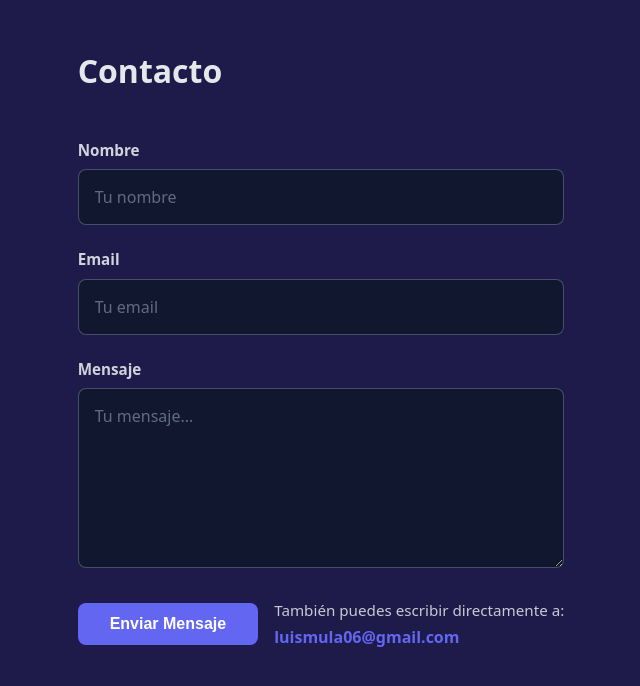
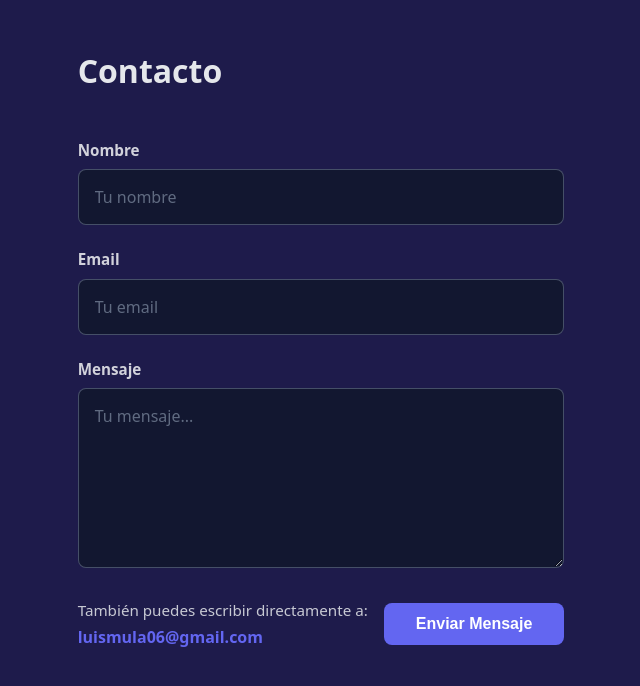
Before and after one commit to luismm2006/Portfolio, a React app: page / in a window 1280 px wide. Shown: the part 4232-4918 px from the top of the page, without its empty margins (319-959 px from the left). Built offline with nearby package versions, Linux system fonts and the light colour scheme; the HTML template or start-up script is replaced by a standard one.

Commit message:
Subida de archivo falto de añadir en el anterior commit

```diff
--- a/src/components/formContact/formContact.tsx
+++ b/src/components/formContact/formContact.tsx
@@ -73,13 +73,13 @@ export default function FormContact() {
       </div>
 
       <div className="form-actions">
-        <button type="submit">Enviar Mensaje</button>
         <div className="contact-info">
           <p>También puedes escribir directamente a:</p>
           <a className="contact-email" href={`mailto:${info.contact.email}`}>
             {info.contact.email}
           </a>
         </div>
+        <button type="submit">Enviar Mensaje</button>
       </div>
     </form>
   );
```
